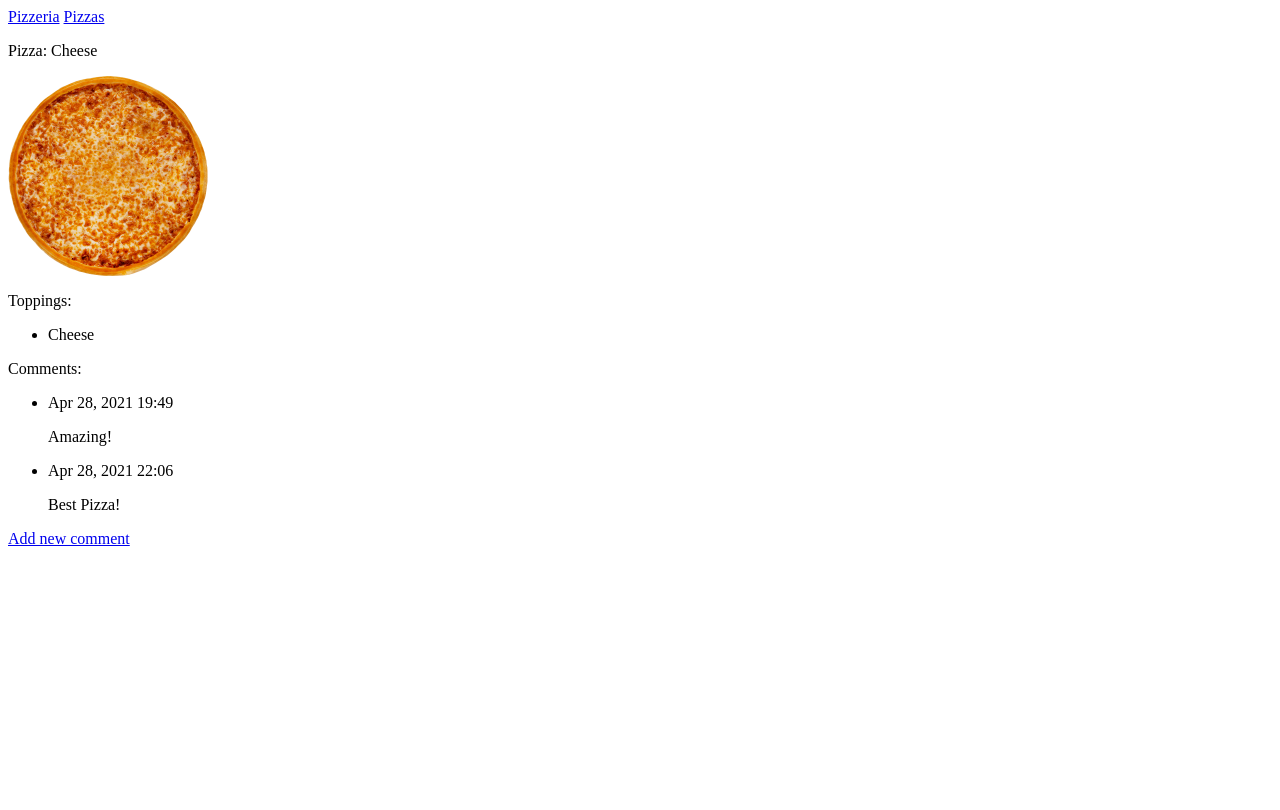
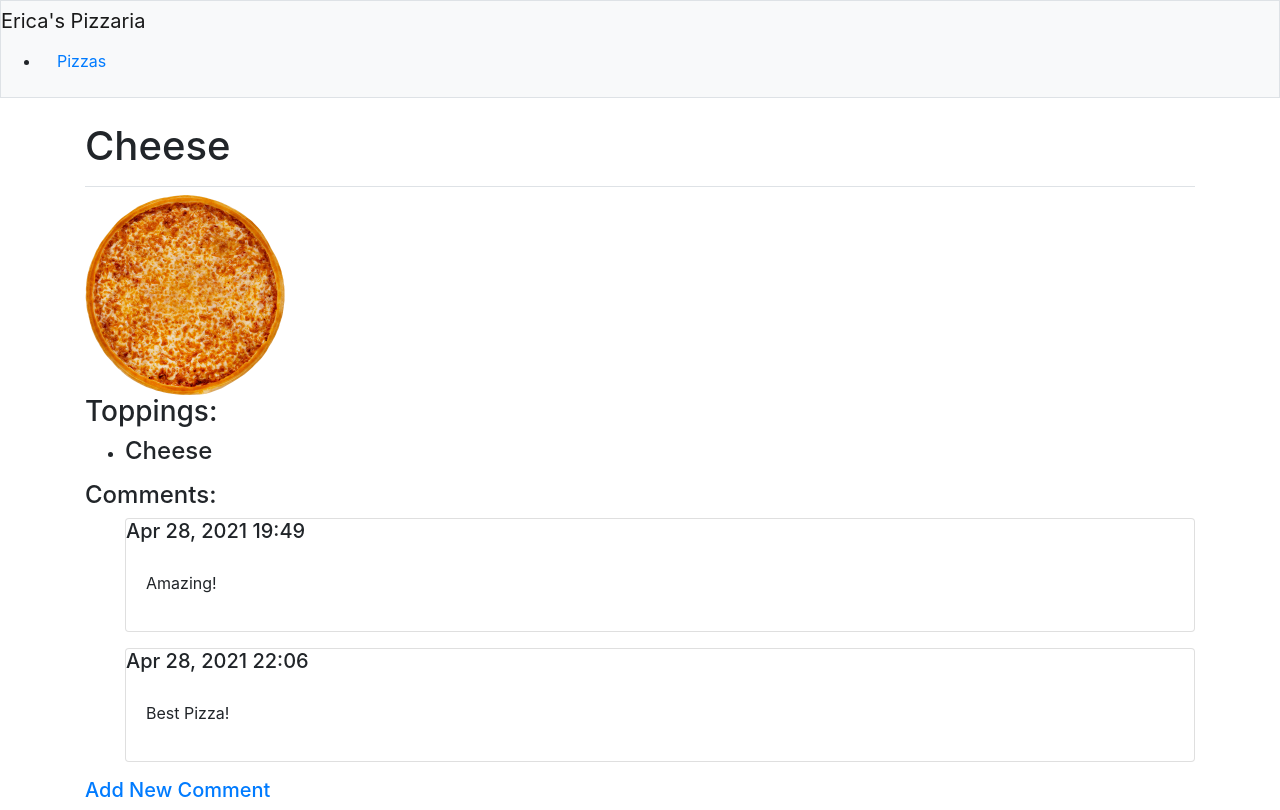
Before and after one commit to egillis22/Pizzeria, a Django app: page /toppings/1/ in a window 1280 px wide. Before the commit the page ends 546 px from the top, so only its background shows below. Run offline with Django 3.2, Linux system fonts and the light colour scheme; data comes from the database, SQL or seed files in the repository; both versions use the stored data as it was after the commit; some libraries are stand-ins or nearby versions.

Commit message:
added homepage layout

```diff
--- a/Pizzeria/settings.py
+++ b/Pizzeria/settings.py
@@ -31,8 +31,8 @@ ALLOWED_HOSTS = []
 # Application definition
 
 INSTALLED_APPS = [
+    'pizzas',
     'bootstrap4',
-    'pizzas',
     'django.contrib.admin',
     'django.contrib.auth',
     'django.contrib.contenttypes',
--- a/pizzas/templates/pizzas/base.html
+++ b/pizzas/templates/pizzas/base.html
@@ -1,5 +1,41 @@
-<p>
-    <a href="{% url 'pizzas:index' %}">Pizzeria</a>
-    <a href="{% url 'pizzas:pizza' %}">Pizzas</a>
-</p>
-{% block content %}{% endblock content %}
+{% load bootstrap4 %}
+
+<!doctype html>
+<html lang="en">
+
+<head>
+    <meta charset="utf-8">
+    <meta name='viewport' content="width=device-width, intial-scale=1, shrink-to-fit=no">
+    <title>Erica's Pizzaria</title>
+
+    {% bootstrap_css %}
+    {% bootstrap_javascript jquery='full' %}
+
+</head>
+
+<body>
+    <nav class="navbar-expand-md navbar-light bg-light mb-4 border">
+        <a class="navbar-brand" href="{% url 'pizzas:index' %}">Erica's Pizzaria</a>
+        <button class="navbar-toggler" type="button" data-toggle='collapse' data-target="#navbarCollapse"
+            aria-controls="navbarCollapse" aria-expanded="false" aria-label="Toggle navigation">
+            <span class="navbar-toggler-icon"></span></button>
+        <div class="collapse navbar-collapse" id="navbarCollapse">
+            <ul class="navbar=nav mr-auto">
+                <li class="nav-item">
+                    <a class="nav-link" href="{% url 'pizzas:pizza' %}">
+                        Pizzas</a>
+                </li>
+            </ul>
+        </div>
+    </nav>
+    <main role="main" class="container">
+        <div class="pb-2 mb-2 border-bottom">
+            {% block page_header %}{% endblock page_header %}
+        </div>
+        <div>
+            {% block content %}{% endblock content %}
+        </div>
+    </main>
+</body>
+
+</html>
--- a/pizzas/templates/pizzas/toppings.html
+++ b/pizzas/templates/pizzas/toppings.html
@@ -1,9 +1,11 @@
 {% extends "pizzas/base.html" %}
 
 
+{% block page_header %}
+<h1>{{ pizza }}</h1>
+{% endblock page_header %}
 {% block content %}
 {% load static %}
-<p>Pizza: {{ pizza }}</p>
 {% if pizza.id == 1 %}
 <img src="{% static 'pizzas/images/cheesepizza.png' %}">
 {% elif pizza.id == 2 %}
@@ -14,35 +16,43 @@
 <img src="{% static 'pizzas/images/hawaiianpizza.png' %}">
 {% endif %}
 
-<p>Toppings:</p>
+<h3>Toppings:</h3>
 
 <ul>
     {% for t in toppings %}
 
     <li>
-        {{ t.name }}
+        <h4>
+            {{ t.name }}
+        </h4>
     </li>
 
     {% empty %}
-    <li>No toppings have been added yet. </li>
+    <li>
+        <h4>No toppings have been added yet.</h4>
+    </li>
 
     {% endfor %}
 </ul>
-<p>Comments:</p>
+<h4>Comments:</h4>
 <ul>
     {% for c in comment %}
-    <li>
-        <p>{{ c.date_added | date:'M d, Y H:i' }}</p>
-        <p>{{ c.text }}</p>
-    </li>
+    <div class="card mb-3">
+        <h5 class+"card-header">
+            {{ c.date_added|date:'M d, Y H:i' }}
+        </h5>
+        <div class="card-body">
+            {{ c.text|linebreaks }}
+        </div>
+    </div>
 
     {% empty %}
-    <li>There are no comments for this pizza.</li>
+    <p>There are no comments for this pizza.</p>
     {% endfor %}
 </ul>
 
-<p>
-    <a href="{% url 'pizzas:new_comment' pizza.id %}">Add new comment</a>
-</p>
+
+<h5><a href="{% url 'pizzas:new_comment' pizza.id %}">Add New Comment</a></h5>
+
 
 {% endblock content %}
```
Also changed, not shown: pizzas/templates/pizzas/index.html (+7 -6 lines), pizzas/templates/pizzas/pizza.html (+11 -3 lines), db.sqlite3.
